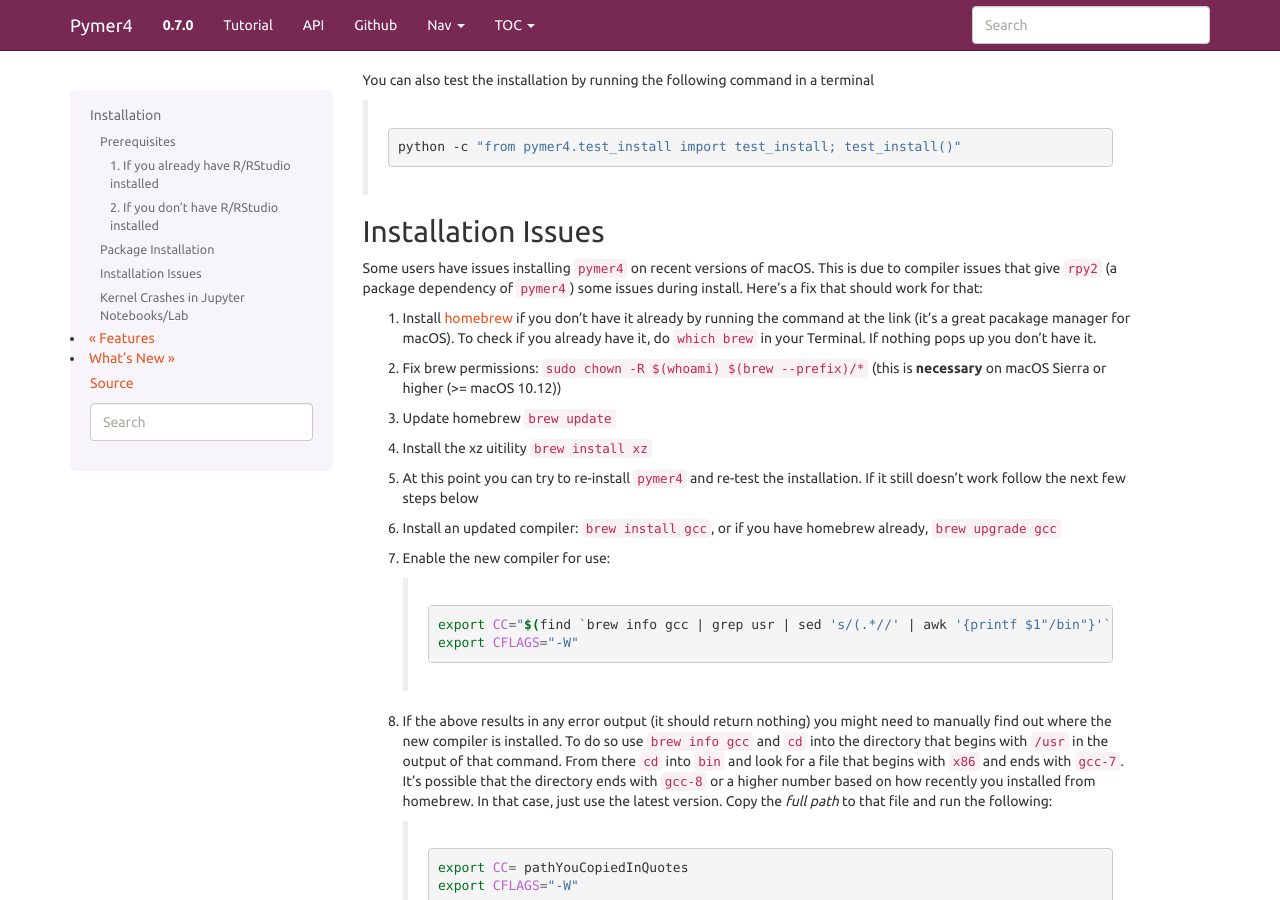
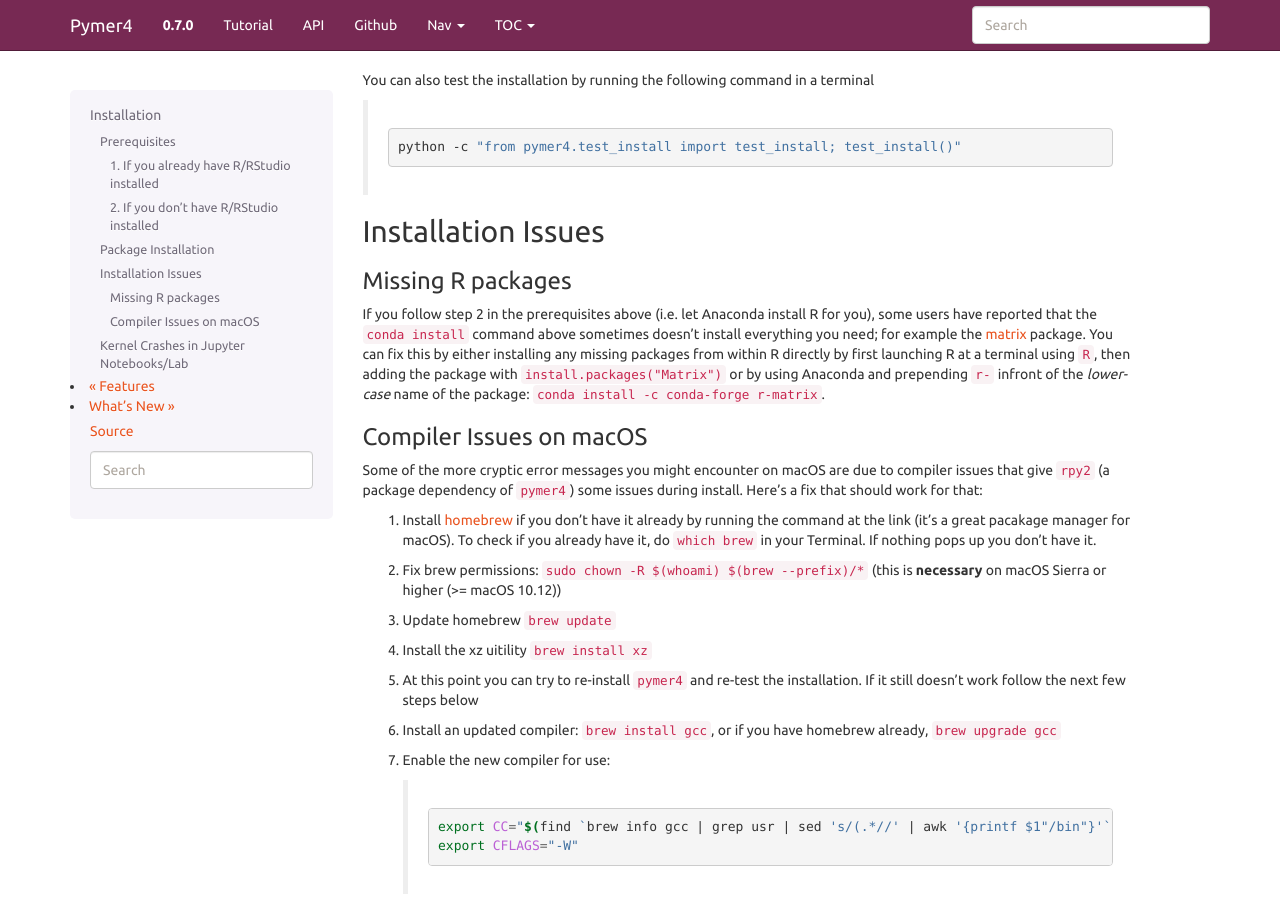
Before and after one commit to ejolly/pymer4, a Sphinx documentation site: the page built from docs/installation.rst, in a window 1280 px wide and 900 px high, scrolled down 853 px. Built offline with Sphinx 7.4.7, drawn with Linux system fonts in a browser that asks for light colours.

Commit message:
Modified installation issues in docs site.

```diff
--- a/docs/installation.rst
+++ b/docs/installation.rst
@@ -39,7 +39,16 @@ You can also test the installation by running the following command in a termina
 
 Installation Issues
 -------------------
-Some users have issues installing ``pymer4`` on recent versions of macOS. This is due to compiler issues that give ``rpy2`` (a package dependency of ``pymer4``) some issues during install. Here's a fix that should work for that:
+
+Missing R packages
+++++++++++++++++++
+
+If you follow step 2 in the prerequisites above (i.e. let Anaconda install R for you), some users have reported that the ``conda install`` command above sometimes doesn't install everything you need; for example the `matrix <https://cran.r-project.org/web/packages/Matrix/index.html>`_ package. You can fix this by either installing any missing packages from within R directly by first launching R at a terminal using ``R``, then adding the package with ``install.packages("Matrix")`` or by using Anaconda and prepending ``r-`` infront of the *lowercase* name of the package: ``conda install -c conda-forge r-matrix``.
+
+
+Compiler Issues on macOS
+++++++++++++++++++++++++
+Some of the more cryptic error messages you might encounter on macOS are due to compiler issues that give ``rpy2`` (a package dependency of ``pymer4``) some issues during install. Here's a fix that should work for that:
 
 1. Install `homebrew <https://brew.sh/>`_ if you don't have it already by running the command at the link (it's a great pacakage manager for macOS). To check if you already have it, do ``which brew`` in your Terminal. If nothing pops up you don't have it.
 2. Fix brew permissions: ``sudo chown -R $(whoami) $(brew --prefix)/*`` (this is **necessary** on macOS Sierra or higher (>= macOS 10.12))
```
Also changed, not shown: 1 other file.
